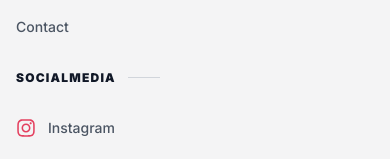
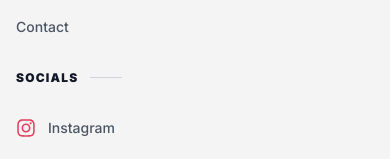
Before and after one commit to adstradigital/adlotech, a Next.js app in the folder frontend/: page / in a window 390 px wide. Shown: the part 9320-9479 px from the top of the page. Built offline with nearby package versions, Linux system fonts and the light colour scheme.

Commit message:
feat: add responsive Footer component with branding, navigation, and contact details

```diff
--- a/frontend/components/Footer.js
+++ b/frontend/components/Footer.js
@@ -68,7 +68,7 @@ const Footer = () => {
           {/* Section 3: Socialmedia */}
           <div className="md:pt-14 xl:min-w-[220px]">
             <h4 className="text-gray-900 font-black text-xs uppercase tracking-widest mb-8 flex items-center">
-              Socialmedia
+              Socials
               <span className="w-8 h-[1px] bg-gray-300 ml-3"></span>
             </h4>
             <ul className="space-y-4">
```
